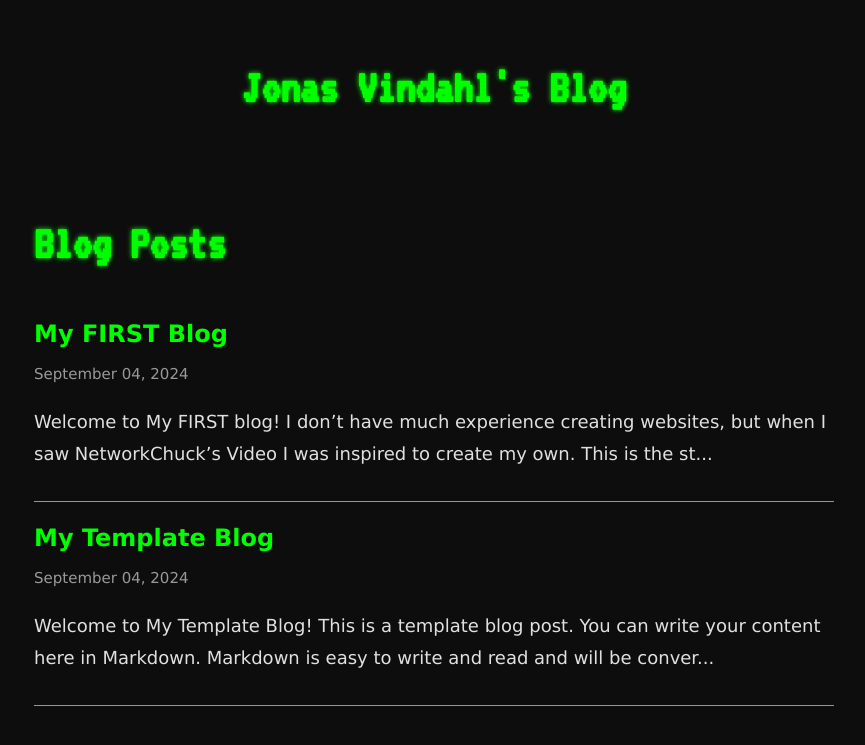
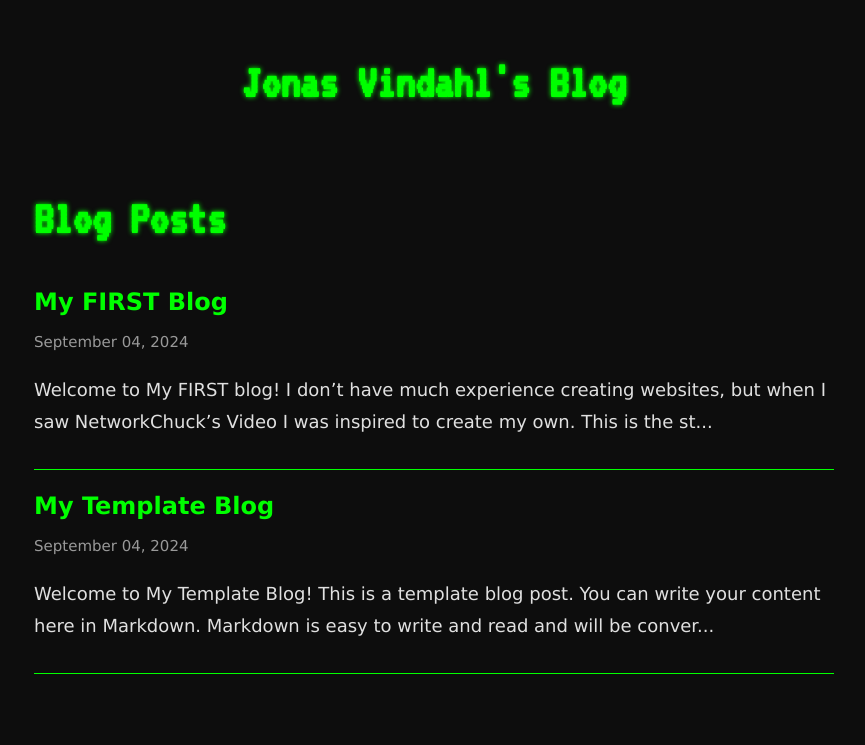
Before and after one commit to JonasVindahl/JonasvindahlWebsite, a Jekyll site: the page built from blogpost.html, in a window 1280 px wide. Shown: the top 745 px of the page, without its empty margins (206-1071 px from the left). Built offline with Jekyll 4.4.1, drawn with Linux system fonts in a browser that asks for light colours.

Commit message:
Update styles.css

```diff
--- a/assets/css/styles.css
+++ b/assets/css/styles.css
@@ -34,7 +34,7 @@ h1 {
     font-size: 48px; /* Larger font size for main headings */
     color: #00ff00; /* Neon green text */
     text-shadow: 0 0 5px #00ff00; /* Subtle neon glow for headings */
-    margin: 25px 0;
+    margin: 15px 0;
 }
 
 h2 {
@@ -42,7 +42,7 @@ h2 {
     font-size: 36px; /* Increase size for secondary headings */
     color: #00ff00;
     text-shadow: 0 0 5px #00ff00;
-    margin: 20px 0;
+    margin: 10px 0;
 }
 
 h3 {
@@ -50,7 +50,7 @@ h3 {
     font-size: 30px; /* Increase size for tertiary headings */
     color: #00ff00;
     text-shadow: 0 0 5px #00ff00;
-    margin: 15px 0;
+    margin: 5px 0;
 }
 
 h4, h5, h6 {
@@ -58,7 +58,7 @@ h4, h5, h6 {
     font-size: 24px; /* Adjust smaller headers accordingly */
     color: #00ff00;
     text-shadow: 0 0 5px #00ff00;
-    margin: 15px 0;
+    margin: 5px 0;
 }
 
 p, li {
```
